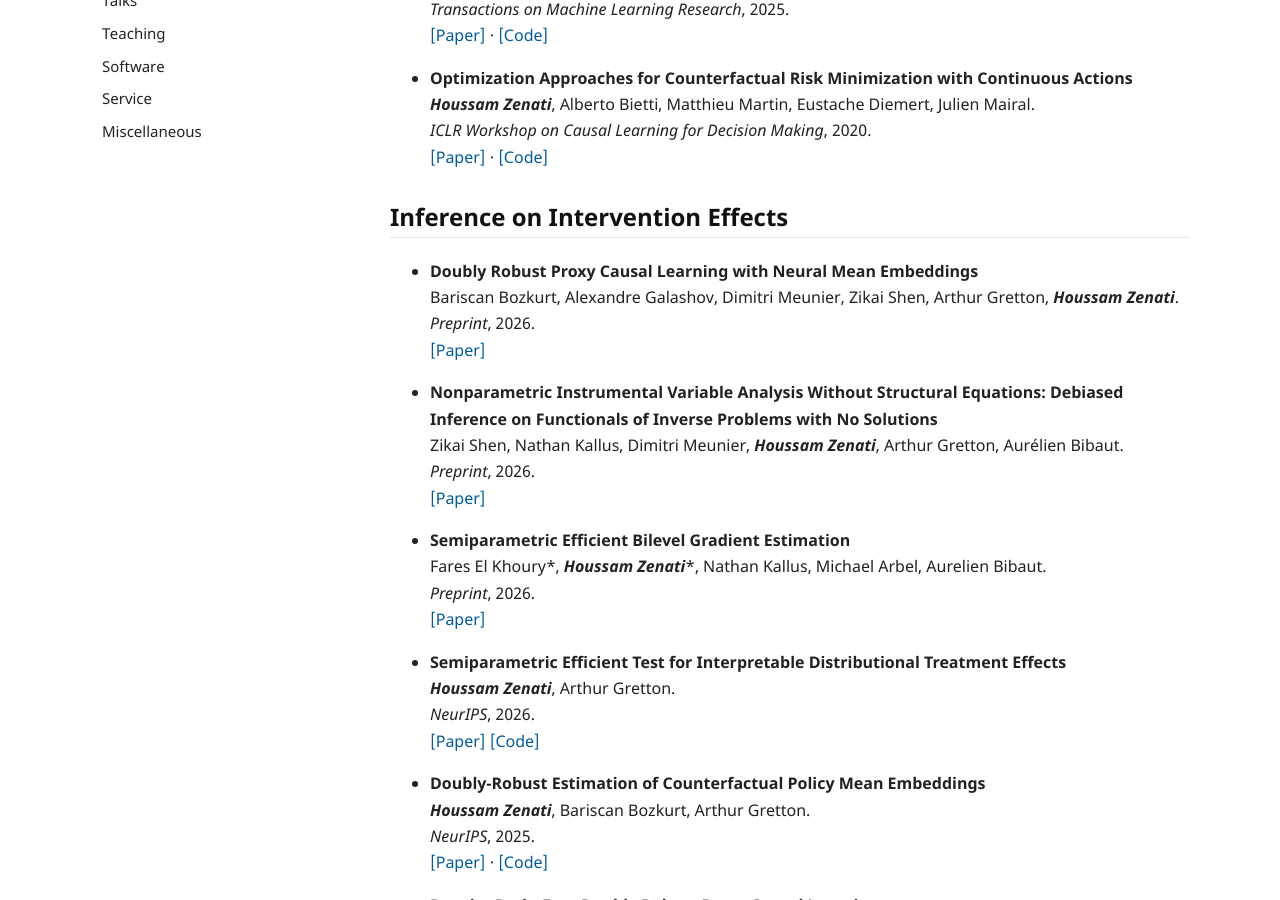
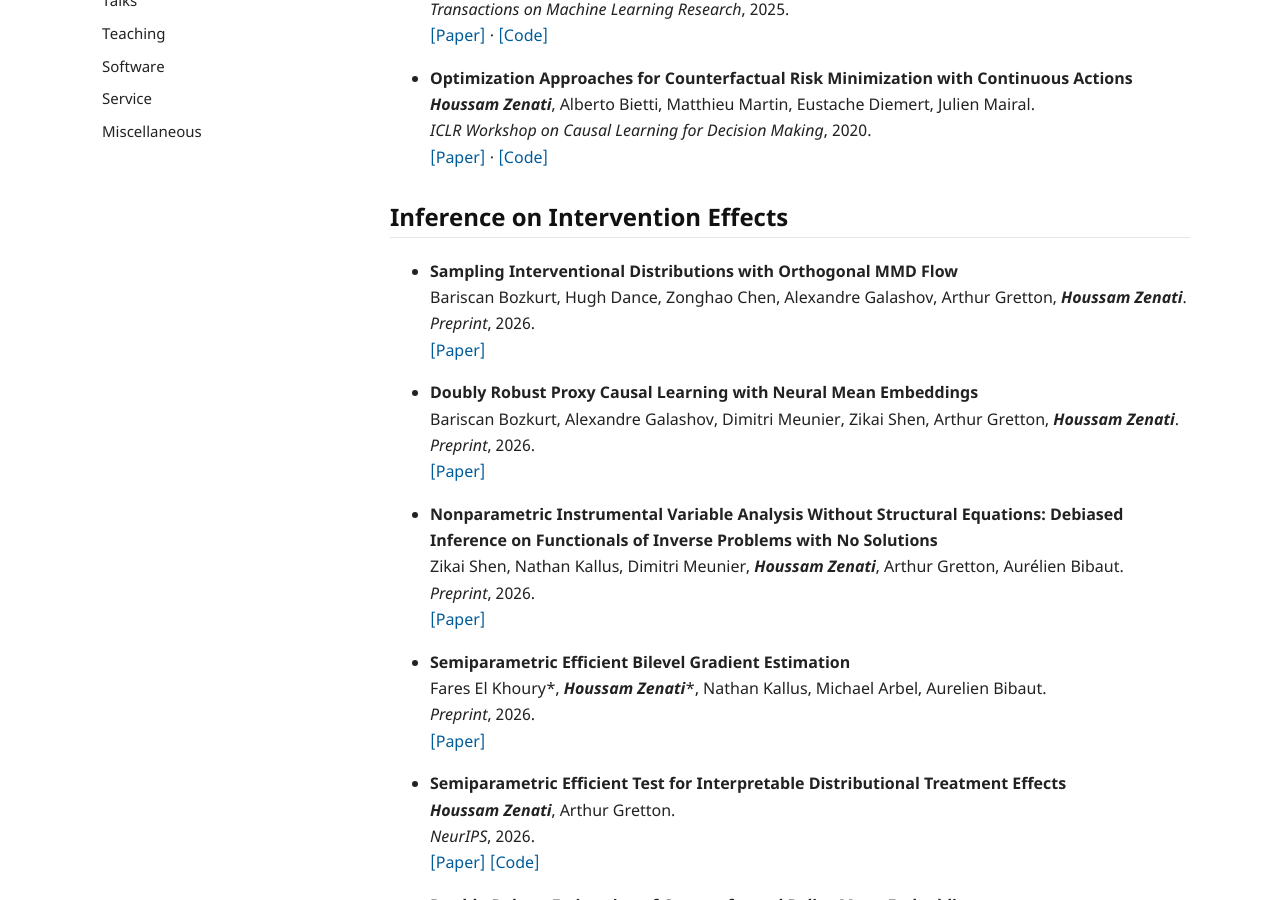
Before and after one commit to houssamzenati/houssamzenati.github.io, a Jekyll site: the page built from publications.md, in a window 1280 px wide and 900 px high, scrolled down 826 px. Built offline with Jekyll 4.4.1, drawn with Linux system fonts in a browser that asks for light colours; a style sheet for code colours, icons or effects is not loaded.

Commit message:
Integrate orthogonal MMD flow paper across website and CV

```diff
--- a/publications.md
+++ b/publications.md
@@ -40,6 +40,11 @@ An up-to-date list is available on [Google Scholar](https://scholar.google.com/c
   [[Paper]](https://causalrlworkshop.github.io/program/cldm_6.html) · [[Code]](https://github.com/criteo-research/optimization-continuous-action-crm)
 
 ## Inference on Intervention Effects
+
+- **Sampling Interventional Distributions with Orthogonal MMD Flow**
+  Bariscan Bozkurt, Hugh Dance, Zonghao Chen, Alexandre Galashov, Arthur Gretton, ***Houssam Zenati***.
+  *Preprint*, 2026.
+  [[Paper]](https://arxiv.org/pdf/2611.03962)
 
 - **Doubly Robust Proxy Causal Learning with Neural Mean Embeddings**
   Bariscan Bozkurt, Alexandre Galashov, Dimitri Meunier, Zikai Shen, Arthur Gretton, ***Houssam Zenati***.
```
Also changed, not shown: index.md (+1 -0 lines), research.md (+16 -3 lines), teaching.md (+1 -0 lines), 2 other files.
